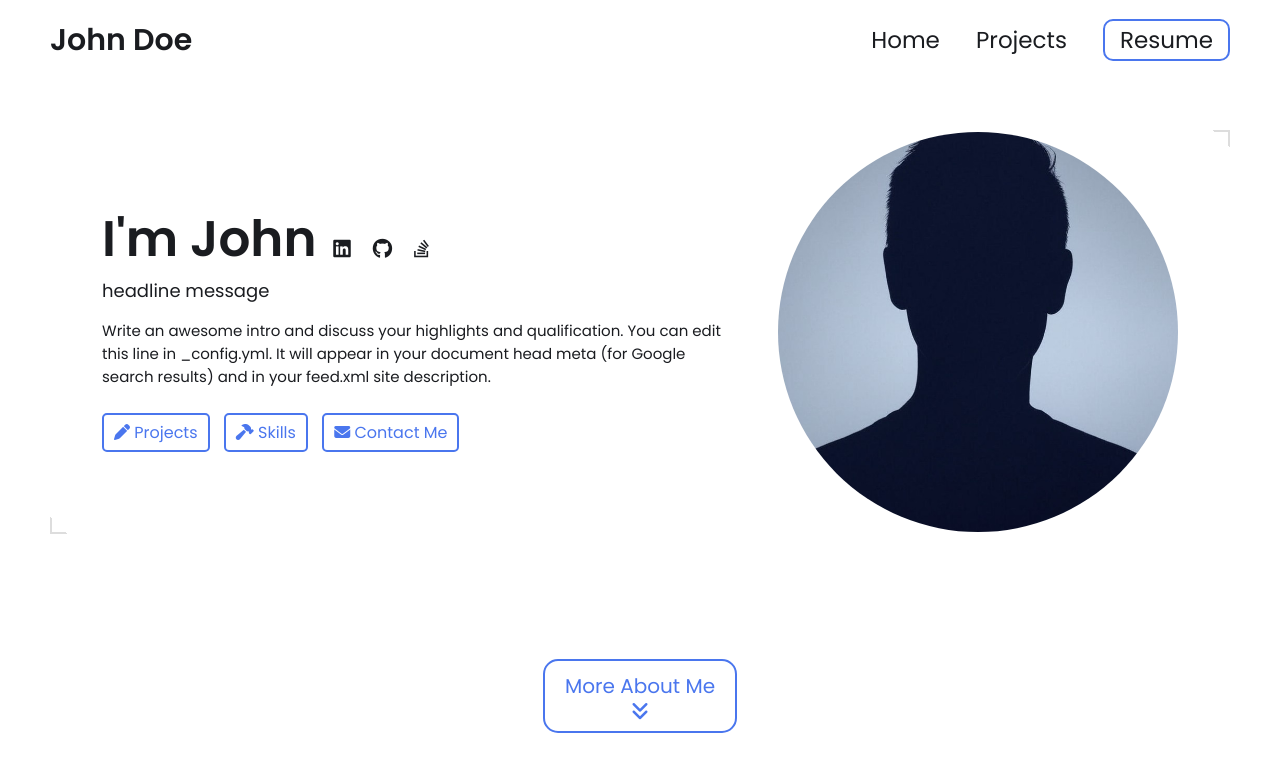
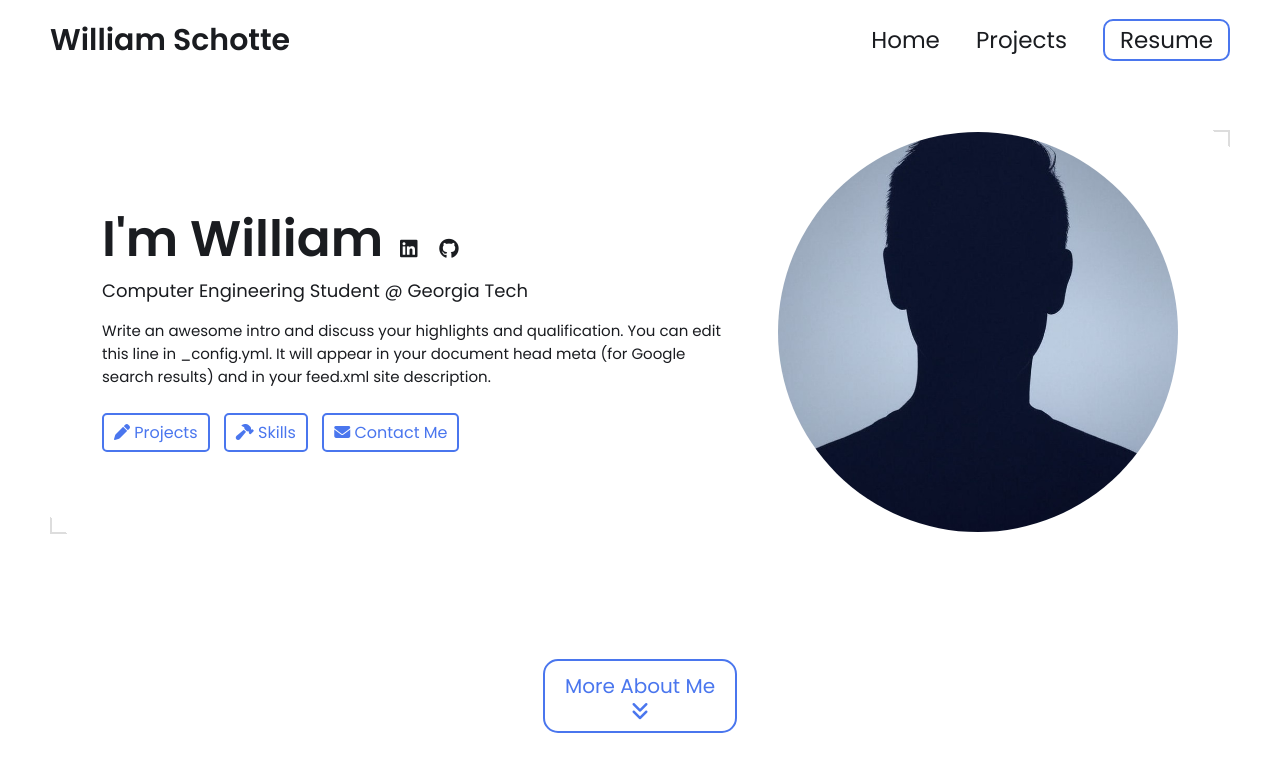
Before and after one commit to wschotte/wschotte.github.io, a Jekyll site: the page built from index.html, in a window 1280 px wide and 900 px high. Shown: the top 772 px of the window. Built offline with Jekyll 4.4.1, drawn with Linux system fonts in a browser that asks for light colours.

Commit message:
update name, headline, and links

```diff
--- a/_config.yml
+++ b/_config.yml
@@ -7,13 +7,13 @@
 
 # Main Page Setup
 
-title: John Doe's Portfolio # This is what shows up in the tab of the browser
+title: William Schotte's Portfolio # This is what shows up in the tab of the browser
 
 
 
 # Hero Section
-name: John Doe
-headline: headline message
+name: William Schotte
+headline: Computer Engineering Student @ Georgia Tech
 description: >- # dont remove this line. this will ignore all new lines until the next section
   Write an awesome intro and discuss your highlights and qualification. You can edit this
   line in _config.yml. It will appear in your document head meta (for
@@ -31,9 +31,9 @@ resume-url: https://drive.google.com/file/d/13Z3duVzh-gguPU5r03oJVEE6rV9rd3DS/vi
 # Set up external links - this will show up as small icons next to your name.
 
 external-links:    # input only your own url slug. The icons with missing entries will not appear.
-  linkedin: test    # https://www.linkedin.com/in/{your url slug}
-  github: leea12    # https://github.com/{your url slug}
-  stackoverflow: test      # https://stackoverflow.com/users/{your url slug}
+  linkedin: williamschotte    # https://www.linkedin.com/in/{your url slug}
+  github: wschotte    # https://github.com/{your url slug}
+  stackoverflow:       # https://stackoverflow.com/users/{your url slug}
   medium:            # https://medium.com/@{your url slug}
   x-twitter:   # https://x.com/{your url slug}
   threads:            # https://threads.net/@{your url slug}
```
